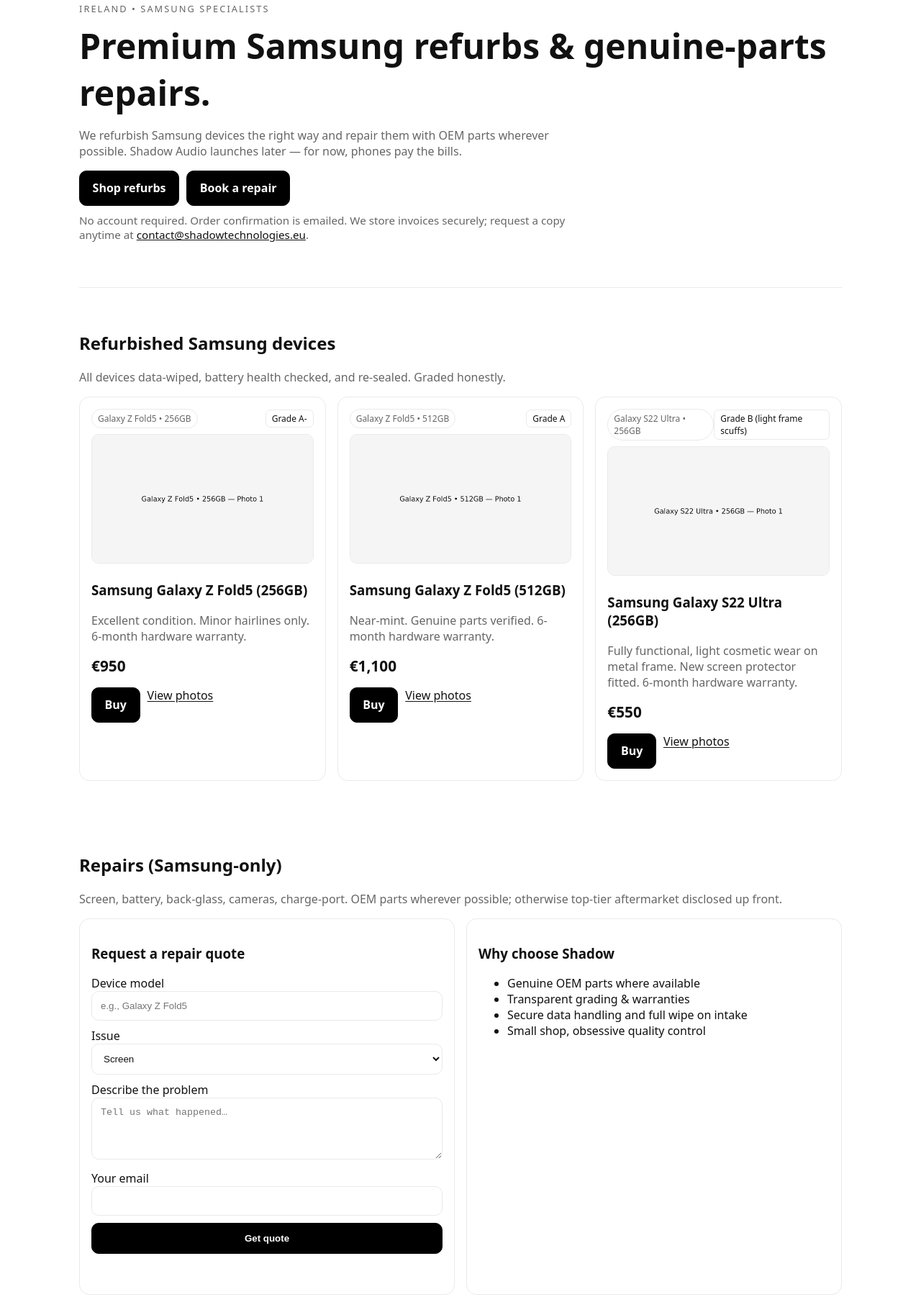
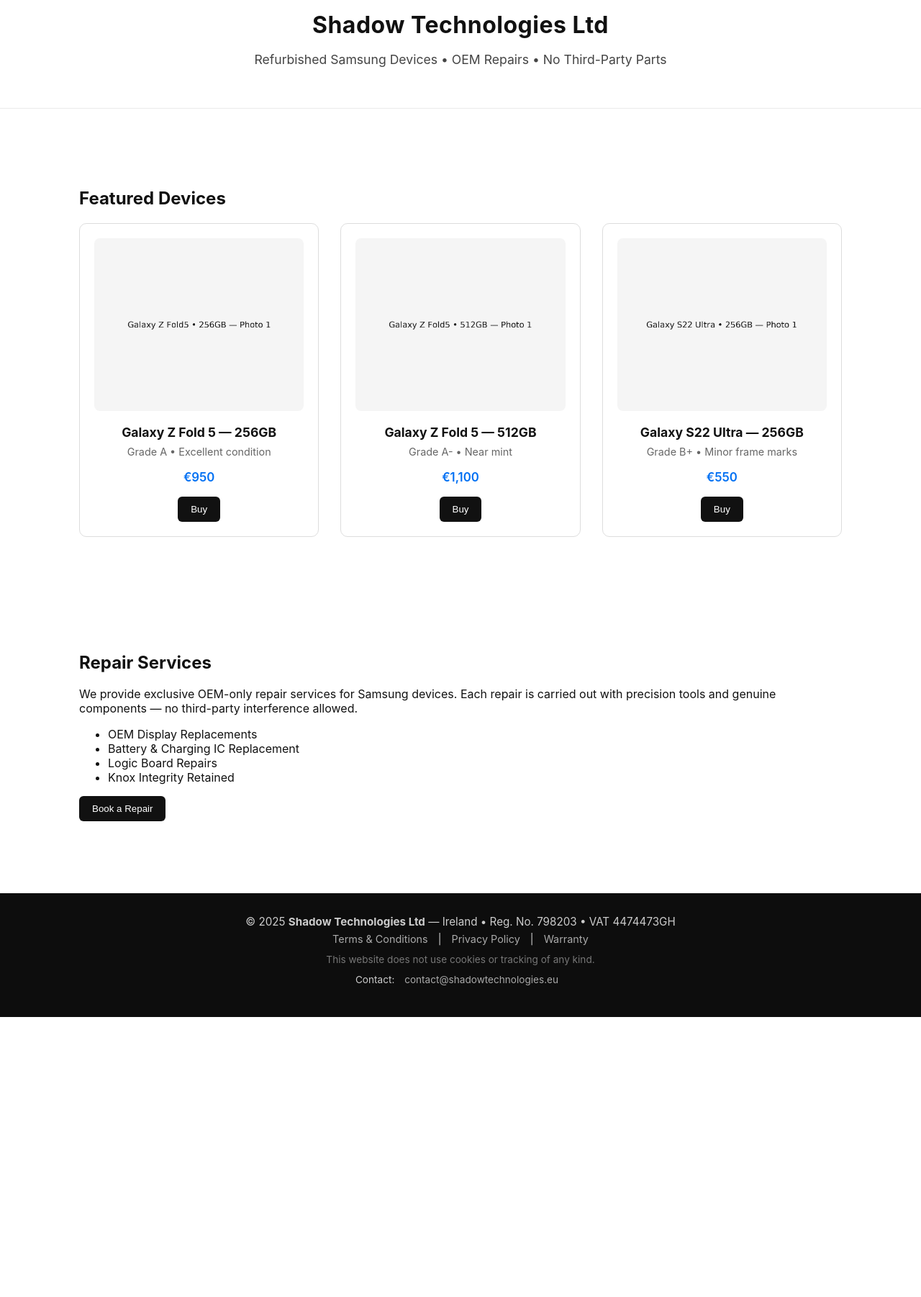
Before and after one commit to Nathan-C-Rodrigues/PERSONAL-DEVELOPMENT, a plain HTML site: page index.html in a window 1280 px wide. Shown: the part 110-1912 px from the top of the page at 72% size. After the commit the page ends 1523 px from the top, so only its background shows below. Drawn offline with Linux system fonts and the light colour scheme.

Commit message:
Update index.html

```diff
--- a/index.html
+++ b/index.html
@@ -3,250 +3,181 @@
 <head>
   <meta charset="utf-8" />
   <meta name="viewport" content="width=device-width, initial-scale=1" />
-  <title>Shadow Technologies Ltd — Refurbished Samsung • Repairs • Audio (Soon)</title>
-  <meta name="description" content="Shadow Technologies Ltd — Ireland. Premium Samsung refurb devices, genuine-parts repairs, and Shadow Audio (coming soon)." />
+  <title>Shadow Technologies Ltd — Refurbished Samsung Devices & OEM Repairs</title>
+  <meta name="description" content="Shadow Technologies Ltd — Ireland-based e-commerce for premium refurbished Samsung devices and OEM-only repair services.">
   <link rel="stylesheet" href="assets/css/styles.css" />
-  <link rel="icon" href="assets/img/logo-256.png" type="image/png" />
-  <script type="module">
-    import {
-      REVOLUT_LINK_FOLD5_256,
-      REVOLUT_LINK_FOLD5_512,
-      REVOLUT_LINK_S22U_256,
-      FORMSPREE_ENDPOINT
-    } from './assets/js/config.js';
-    window.SHADOW_CONFIG = { REVOLUT_LINK_FOLD5_256, REVOLUT_LINK_FOLD5_512, REVOLUT_LINK_S22U_256, FORMSPREE_ENDPOINT };
-  </script>
+  <style>
+    body {
+      margin: 0;
+      font-family: "Inter", Arial, sans-serif;
+      background-color: #ffffff;
+      color: #111;
+    }
+    header {
+      text-align: center;
+      padding: 40px 20px;
+    }
+    header img {
+      max-width: 140px;
+      margin-bottom: 15px;
+    }
+    h1 {
+      margin: 10px 0;
+      font-weight: 700;
+      letter-spacing: 0.5px;
+    }
+    .tagline {
+      font-size: 1.1rem;
+      color: #444;
+    }
+    main {
+      max-width: 1100px;
+      margin: 50px auto;
+      padding: 0 20px;
+    }
+    .section {
+      margin-bottom: 60px;
+    }
+    .products {
+      display: grid;
+      grid-template-columns: repeat(auto-fit, minmax(260px, 1fr));
+      gap: 30px;
+    }
+    .product {
+      border: 1px solid #ddd;
+      border-radius: 10px;
+      padding: 20px;
+      text-align: center;
+      transition: all 0.3s ease;
+    }
+    .product:hover {
+      box-shadow: 0 4px 15px rgba(0, 0, 0, 0.1);
+      transform: translateY(-3px);
+    }
+    .product img {
+      width: 100%;
+      height: 240px;
+      object-fit: cover;
+      border-radius: 8px;
+    }
+    .product h3 {
+      margin: 15px 0 8px;
+      font-size: 1.1rem;
+    }
+    .price {
+      color: #0070f3;
+      font-weight: 600;
+      font-size: 1.05rem;
+    }
+    .grade {
+      font-size: 0.9rem;
+      color: #666;
+      margin-top: 5px;
+    }
+    button {
+      background-color: #111;
+      color: #fff;
+      border: none;
+      padding: 10px 18px;
+      border-radius: 6px;
+      cursor: pointer;
+      transition: 0.2s;
+    }
+    button:hover {
+      background-color: #333;
+    }
+
+    footer {
+      background: #0d0d0d;
+      color: #ccc;
+      padding: 30px 0;
+      text-align: center;
+      margin-top: 60px;
+    }
+    footer a {
+      color: #aaa;
+      text-decoration: none;
+      margin: 0 10px;
+    }
+    footer a:hover {
+      color: #fff;
+    }
+  </style>
 </head>
+
 <body>
-  <!-- Header -->
   <header>
-    <div class="wrap top">
-      <div class="brand">
-        <img src="assets/img/logo-256.png" alt="Shadow Technologies" class="brandmark" width="28" height="28" />
-        <span class="logo">SHADOW TECHNOLOGIES LTD</span>
-      </div>
-
-      <!-- Mobile toggle -->
-      <button class="nav-toggle" aria-expanded="false" aria-controls="mainnav" aria-label="Open menu">☰</button>
-
-      <nav id="mainnav" aria-label="Main">
-        <a href="#devices">Refurb Devices</a>
-        <a href="#repairs">Repairs</a>
-        <a href="#audio">Shadow Audio</a>
-        <a href="#contact">Contact</a>
-        <a href="warranty.html">Warranty</a>
-        <a href="privacy.html">Privacy</a>
-        <a class="pill-link" href="terms.html">Terms</a>
-      </nav>
-    </div>
+    <img src="assets/img/logo.png" alt="Shadow Technologies Logo" />
+    <h1>Shadow Technologies Ltd</h1>
+    <p class="tagline">Refurbished Samsung Devices • OEM Repairs • No Third-Party Parts</p>
   </header>
 
-  <main class="wrap">
-    <!-- Hero -->
-    <section class="hero">
-      <div class="kicker">IRELAND • SAMSUNG SPECIALISTS</div>
-      <h1>Premium Samsung refurbs &amp; genuine-parts repairs.</h1>
-      <p>We refurbish Samsung devices the right way and repair them with OEM parts wherever possible. Shadow Audio launches later — for now, phones pay the bills.</p>
-      <div class="stack" style="margin-top:14px">
-        <a class="btn" href="#devices">Shop refurbs</a>
-        <a class="btn btn-ghost" href="#repairs">Book a repair</a>
-      </div>
-      <p class="note" style="margin-top:10px">
-        No account required. Order confirmation is emailed. We store invoices securely; request a copy anytime at
-        <a href="mailto:contact@shadowtechnologies.eu">contact@shadowtechnologies.eu</a>.
-      </p>
-    </section>
+  <main>
+    <section class="section">
+      <h2>Featured Devices</h2>
+      <div class="products">
+        <div class="product">
+          <img src="assets/img/fold5-256.jpg" alt="Samsung Galaxy Z Fold 5 256GB" />
+          <h3>Galaxy Z Fold 5 — 256GB</h3>
+          <p class="grade">Grade A • Excellent condition</p>
+          <p class="price">€950</p>
+          <button>Buy</button>
+        </div>
 
-    <!-- Devices -->
-    <section id="devices" class="section">
-      <h2>Refurbished Samsung devices</h2>
-      <p class="muted">All devices data-wiped, battery health checked, and re-sealed. Graded honestly.</p>
+        <div class="product">
+          <img src="assets/img/fold5-512.jpg" alt="Samsung Galaxy Z Fold 5 512GB" />
+          <h3>Galaxy Z Fold 5 — 512GB</h3>
+          <p class="grade">Grade A- • Near mint</p>
+          <p class="price">€1,100</p>
+          <button>Buy</button>
+        </div>
 
-      <div class="grid" role="list">
-        <!-- Fold5 256 -->
-        <article class="card" role="listitem">
-          <div class="card-head">
-            <span class="tag">Galaxy Z Fold5 • 256GB</span>
-            <span class="badge">Grade A-</span>
-          </div>
-          <img class="img" src="assets/img/fold5-256.jpg" alt="Samsung Galaxy Z Fold5 256GB" />
-          <h3>Samsung Galaxy Z Fold5 (256GB)</h3>
-          <p class="muted">Excellent condition. Minor hairlines only. 6-month hardware warranty.</p>
-          <p><span class="price">€950</span></p>
-          <div class="stack">
-            <a class="btn" id="buy-fold5-256">Buy</a>
-            <a class="link" href="assets/img/fold5-256.jpg" target="_blank" rel="noopener">View photos</a>
-          </div>
-        </article>
-
-        <!-- Fold5 512 -->
-        <article class="card" role="listitem">
-          <div class="card-head">
-            <span class="tag">Galaxy Z Fold5 • 512GB</span>
-            <span class="badge">Grade A</span>
-          </div>
-          <img class="img" src="assets/img/fold5-512.jpg" alt="Samsung Galaxy Z Fold5 512GB" />
-          <h3>Samsung Galaxy Z Fold5 (512GB)</h3>
-          <p class="muted">Near-mint. Genuine parts verified. 6-month hardware warranty.</p>
-          <p><span class="price">€1,100</span></p>
-          <div class="stack">
-            <a class="btn" id="buy-fold5-512">Buy</a>
-            <a class="link" href="assets/img/fold5-512.jpg" target="_blank" rel="noopener">View photos</a>
-          </div>
-        </article>
-
-        <!-- S22 Ultra -->
-        <article class="card" role="listitem">
-          <div class="card-head">
-            <span class="tag">Galaxy S22 Ultra • 256GB</span>
-            <span class="badge">Grade B (light frame scuffs)</span>
-          </div>
-          <img class="img" src="assets/img/s22ultra.jpg" alt="Samsung Galaxy S22 Ultra 256GB" />
-          <h3>Samsung Galaxy S22 Ultra (256GB)</h3>
-          <p class="muted">Fully functional, light cosmetic wear on metal frame. New screen protector fitted. 6-month hardware warranty.</p>
-          <p><span class="price">€550</span></p>
-          <div class="stack">
-            <a class="btn" id="buy-s22u">Buy</a>
-            <a class="link" href="assets/img/s22ultra.jpg" target="_blank" rel="noopener">View photos</a>
-          </div>
-        </article>
+        <div class="product">
+          <img src="assets/img/s22ultra.jpg" alt="Samsung Galaxy S22 Ultra 256GB" />
+          <h3>Galaxy S22 Ultra — 256GB</h3>
+          <p class="grade">Grade B+ • Minor frame marks</p>
+          <p class="price">€550</p>
+          <button>Buy</button>
+        </div>
       </div>
     </section>
 
-    <!-- Repairs -->
-    <section id="repairs" class="section">
-      <h2>Repairs (Samsung-only)</h2>
-      <p class="muted">Screen, battery, back-glass, cameras, charge-port. OEM parts wherever possible; otherwise top-tier aftermarket disclosed up front.</p>
-      <div class="grid">
-        <div class="card">
-          <h3>Request a repair quote</h3>
-          <form id="repairForm" method="POST">
-            <label>Device model
-              <input name="model" placeholder="e.g., Galaxy Z Fold5" required />
-            </label>
-            <label>Issue
-              <select name="issue" required>
-                <option value="Screen">Screen</option>
-                <option value="Battery">Battery</option>
-                <option value="Back glass">Back glass</option>
-                <option value="Cameras">Cameras</option>
-                <option value="Charge port">Charge port</option>
-                <option value="Other">Other</option>
-              </select>
-            </label>
-            <label>Describe the problem
-              <textarea name="details" rows="4" placeholder="Tell us what happened…"></textarea>
-            </label>
-            <label>Your email
-              <input name="email" type="email" required />
-            </label>
-            <button class="btn" type="submit">Get quote</button>
-            <p class="note" id="repairNote"></p>
-          </form>
-        </div>
-        <div class="card">
-          <h3>Why choose Shadow</h3>
-          <ul>
-            <li>Genuine OEM parts where available</li>
-            <li>Transparent grading &amp; warranties</li>
-            <li>Secure data handling and full wipe on intake</li>
-            <li>Small shop, obsessive quality control</li>
-          </ul>
-        </div>
-      </div>
-      <p class="note">Warranty: 90-day parts &amp; labour for repairs (excludes accidental/liquid damage). Warranty void if Samsung Knox is tripped or third-party tampering occurs.</p>
-    </section>
-
-    <!-- Audio -->
-    <section id="audio" class="section">
-      <h2>Shadow Audio <span class="pill">Coming soon</span></h2>
-      <p class="muted">We’re prototyping high-end headphones &amp; earbuds. Sign up to be first in line.</p>
-      <form id="notifyForm" method="POST">
-        <label>Email <input type="email" name="email" required /></label>
-        <button class="btn" type="submit">Notify me</button>
-        <p class="note" id="notifyNote"></p>
-      </form>
-    </section>
-
-    <!-- Contact -->
-    <section id="contact" class="section">
-      <h2>Contact</h2>
-      <p class="muted">Email: <a href="mailto:contact@shadowtechnologies.eu">contact@shadowtechnologies.eu</a> • WhatsApp: +353 834 663 076</p>
+    <section class="section">
+      <h2>Repair Services</h2>
+      <p>
+        We provide exclusive OEM-only repair services for Samsung devices.
+        Each repair is carried out with precision tools and genuine components — no third-party interference allowed.
+      </p>
+      <ul>
+        <li>OEM Display Replacements</li>
+        <li>Battery & Charging IC Replacement</li>
+        <li>Logic Board Repairs</li>
+        <li>Knox Integrity Retained</li>
+      </ul>
+      <button>Book a Repair</button>
     </section>
   </main>
 
   <!-- Footer -->
-  <footer class="footer">
-    <div class="wrap">
-      <div class="stack" style="justify-content:space-between">
-        <div>© <span id="y"></span> Shadow Technologies Ltd. All rights reserved.</div>
-        <div class="stack">
-          <span class="pill">Reg. No. 798203 (IE)</span>
-          <span class="pill">D-U-N-S: 768861402</span>
-        </div>
-      </div>
-      <div class="note">See our <a href="warranty.html">Warranty &amp; Returns</a>, <a href="privacy.html">Privacy Policy</a> and <a href="terms.html">Terms of Service</a>.</div>
-    </div>
+  <footer>
+    <p style="margin:0;font-size:0.95rem;">
+      © <span id="y"></span> <strong>Shadow Technologies Ltd</strong> — Ireland • Reg. No. 798203 • VAT 4474473GH
+    </p>
+    <p style="margin:6px 0 0;font-size:0.9rem;">
+      <a href="terms.html">Terms & Conditions</a> |
+      <a href="privacy.html">Privacy Policy</a> |
+      <a href="warranty.html">Warranty</a>
+    </p>
+    <p style="margin:12px 0 0;font-size:0.85rem;color:#777;">
+      This website does not use cookies or tracking of any kind.
+    </p>
+    <p style="margin-top:12px;font-size:0.85rem;">
+      Contact: <a href="mailto:contact@shadowtechnologies.eu">contact@shadowtechnologies.eu</a>
+    </p>
   </footer>
 
-  <!-- Behavior -->
   <script>
-    const cfg = window.SHADOW_CONFIG || {};
-
-    // BUY buttons → Hosted Checkout links
-    const byId = (id) => document.getElementById(id);
-    const map = [
-      ['buy-fold5-256', 'REVOLUT_LINK_FOLD5_256'],
-      ['buy-fold5-512', 'REVOLUT_LINK_FOLD5_512'],
-      ['buy-s22u',      'REVOLUT_LINK_S22U_256']
-    ];
-    map.forEach(([btnId, key]) => {
-      const el = byId(btnId);
-      if (el) el.onclick = () => window.location.href = cfg[key];
-    });
-
-    // Forms → Formspree
-    const postJSON = (endpoint, data) =>
-      fetch(endpoint, { method:'POST', headers:{'Content-Type':'application/json'}, body: JSON.stringify(data) });
-
-    const repairForm = document.getElementById('repairForm');
-    const repairNote = document.getElementById('repairNote');
-    if (repairForm) {
-      repairForm.addEventListener('submit', async (e) => {
-        e.preventDefault();
-        const fd = new FormData(repairForm);
-        const body = Object.fromEntries(fd.entries());
-        const r = await postJSON(cfg.FORMSPREE_ENDPOINT, { type:'repair', ...body });
-        repairNote.textContent = r.ok ? 'Thanks! We\'ll reply shortly.' : 'Couldn\'t send. Try email.';
-        if (r.ok) repairForm.reset();
-      });
-    }
-
-    const notifyForm = document.getElementById('notifyForm');
-    const notifyNote = document.getElementById('notifyNote');
-    if (notifyForm) {
-      notifyForm.addEventListener('submit', async (e) => {
-        e.preventDefault();
-        const fd = new FormData(notifyForm);
-        const body = Object.fromEntries(fd.entries());
-        const r = await postJSON(cfg.FORMSPREE_ENDPOINT, { type:'audio_notify', list:'ShadowAudio', ...body });
-        notifyNote.textContent = r.ok ? 'You\'re on the list! We\'ll email when ready.' : 'Couldn\'t subscribe. Try email.';
-        if (r.ok) notifyForm.reset();
-      });
-    }
-
-    // Mobile nav toggle
-    const t = document.querySelector('.nav-toggle');
-    const n = document.getElementById('mainnav');
-    if (t && n) {
-      t.addEventListener('click', () => {
-        const open = t.getAttribute('aria-expanded') === 'true';
-        t.setAttribute('aria-expanded', String(!open));
-        n.classList.toggle('open', !open);
-      });
-    }
-
-    document.getElementById('y').textContent = new Date().getFullYear();
+    document.getElementById("y").textContent = new Date().getFullYear();
   </script>
 </body>
 </html>
```
